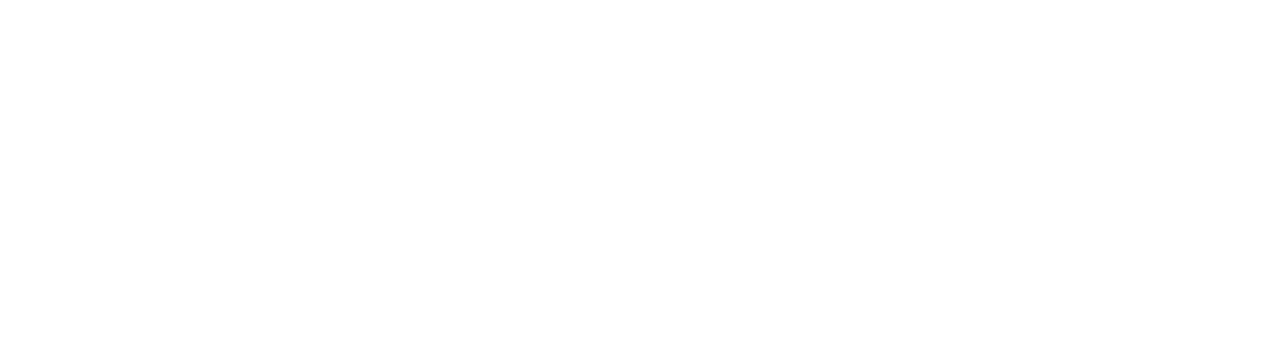
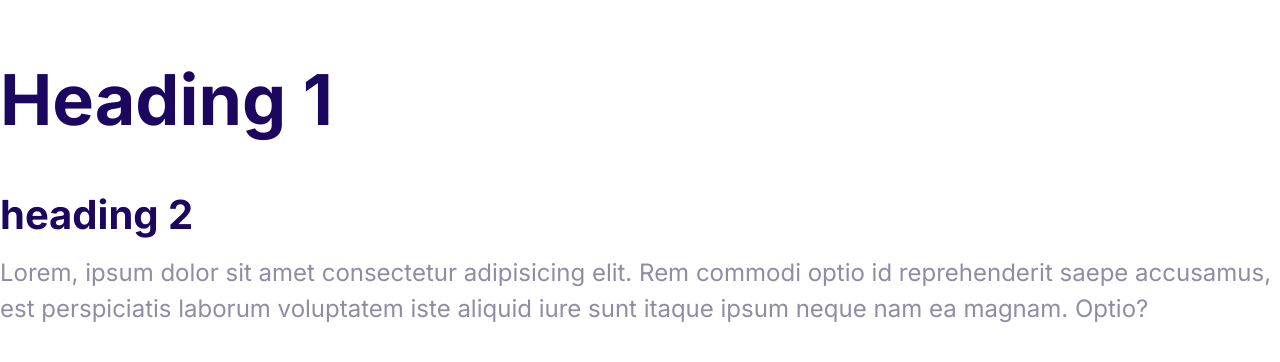
Before and after one commit to nafi635/imaginary-cloud-hosting-website, a plain HTML site: page index.html in a window 1280 px wide. Drawn offline with Linux system fonts and the light colour scheme.

Commit message:
Defined the styles for the fonts

```diff
--- a/css/styles.css
+++ b/css/styles.css
@@ -5,3 +5,34 @@
     --color-headings: #1b0760;
     --color-body: #918CA4;
 }
+
+html {
+    font-size: 62.5%;
+}
+body {
+    font-family: Inter, Arial, Helvetica, sans-serif;
+    color: var(--color-body);
+    line-height: 1.5;
+    font-size: 2.4rem;
+}
+
+h1, h2, h3 {
+    color: var(--color-headings);
+    margin-bottom: 1rem;
+}
+
+h1 {
+    font-size: 7rem;
+}
+
+h2 {
+    font-size: 4rem;
+}
+
+h3 {
+    font-size: 3rem;
+}
+
+p {
+    margin-top: 0;
+}
--- a/index.html
+++ b/index.html
@@ -6,9 +6,14 @@
     <meta name="viewport" content="width=device-width, initial-scale=1.0">
     <link rel="stylesheet" href="css/normalize.css">
     <link rel="stylesheet" href="css/styles.css">
+    <link rel="preconnect" href="https://fonts.googleapis.com">
+    <link rel="preconnect" href="https://fonts.gstatic.com" crossorigin>
+    <link href="https://fonts.googleapis.com/css2?family=Inter:wght@400;700&display=swap" rel="stylesheet">
     <title>Document</title>
 </head>
 <body>
-
+    <h1>Heading 1</h1>
+    <h2>heading 2</h2>
+    <p>Lorem, ipsum dolor sit amet consectetur adipisicing elit. Rem commodi optio id reprehenderit saepe accusamus, est perspiciatis laborum voluptatem iste aliquid iure sunt itaque ipsum neque nam ea magnam. Optio?</p>
 </body>
 </html>
```
